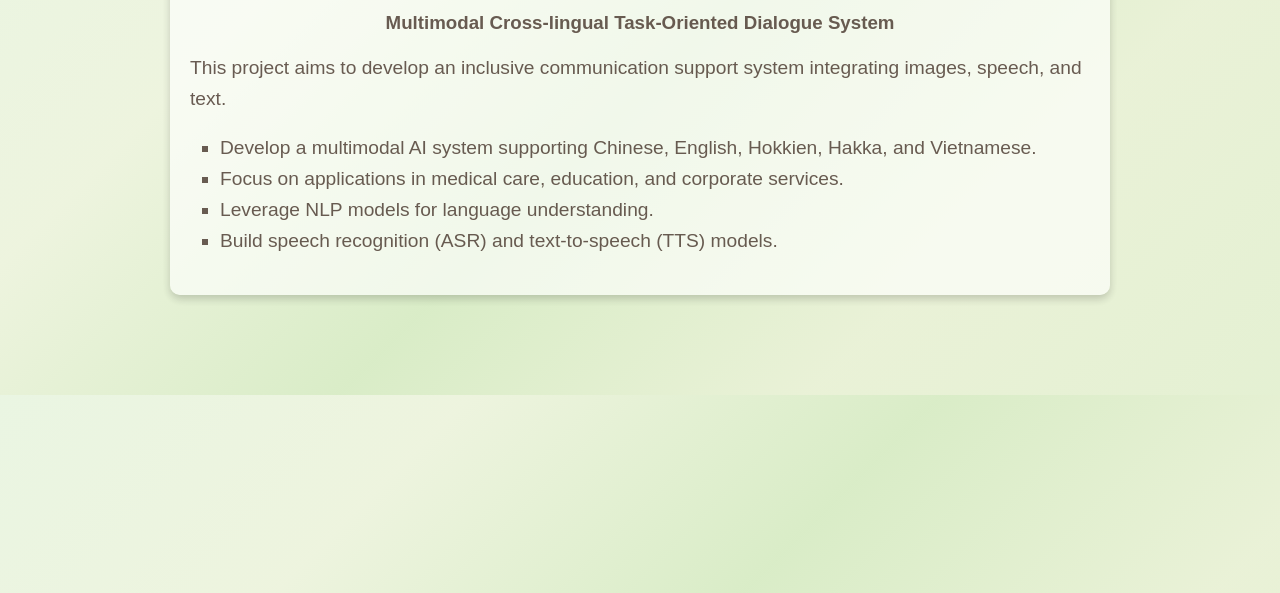
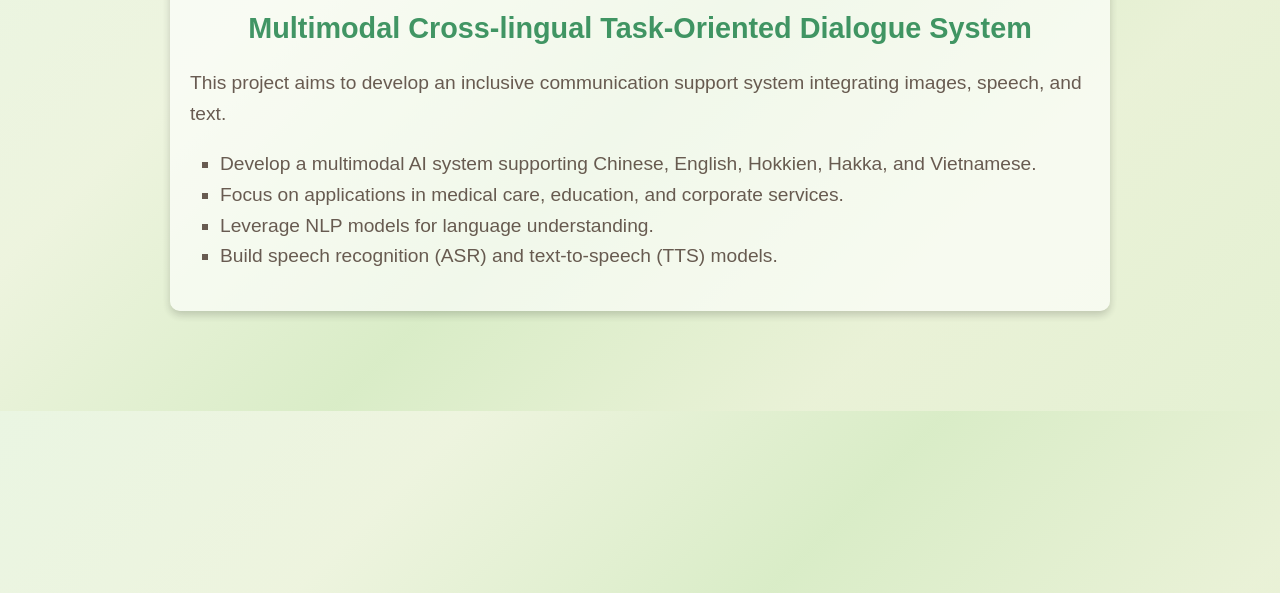
Before and after one commit to Yunwcy/Yunwcy.github.io, a plain HTML site: page research.html in a window 1280 px wide. Shown: the part 207-800 px from the top of the page. Drawn offline with Linux system fonts and the light colour scheme.

Commit message:
Update research.html

```diff
--- a/research.html
+++ b/research.html
@@ -113,7 +113,7 @@
     <div class="content">
         <h1>Research Projects</h1>
 
-        <h3>Multimodal Cross-lingual Task-Oriented Dialogue System</h3>
+        <h2>Multimodal Cross-lingual Task-Oriented Dialogue System</h2>
         <p>This project aims to develop an inclusive communication support system integrating images, speech, and text.</p>
         <ul>
             <li>Develop a multimodal AI system supporting Chinese, English, Hokkien, Hakka, and Vietnamese.</li>
```
